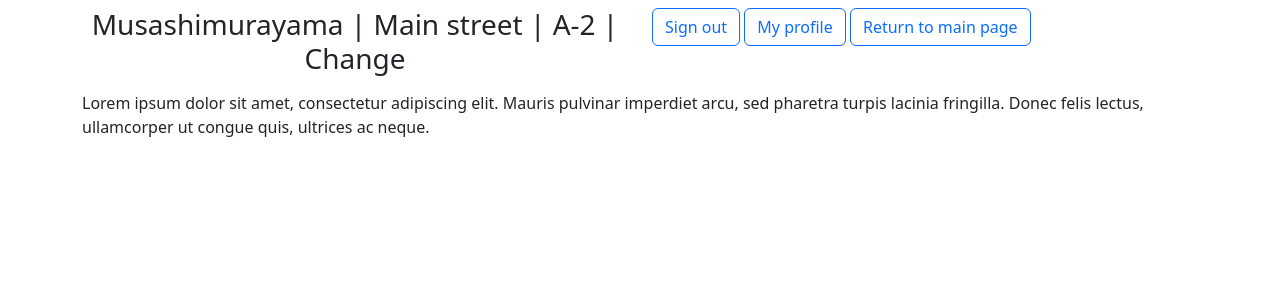
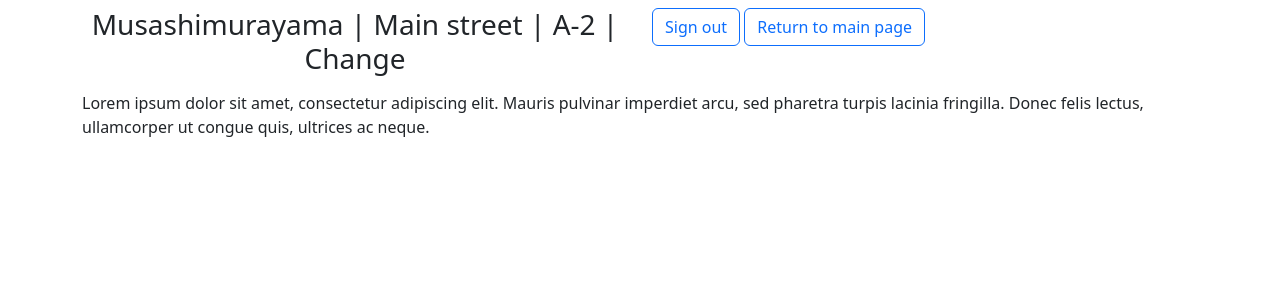
Before and after one commit to lukaskierzek/road-signs-maintenance, a Django app: page /road-signs-repair/task/2 in a window 1280 px wide. Shown: the top 300 px of the page. Run offline with Django 4.2, Linux system fonts and the light colour scheme; a user stored in the database is signed in; data comes from the database, SQL or seed files in the repository.

Commit message:
Delete "My profile" link

```diff
--- a/road_signs_repair/templates/road_signs_repair/region_detail.html
+++ b/road_signs_repair/templates/road_signs_repair/region_detail.html
@@ -10,7 +10,6 @@
 
 {% block navigation_bar %}
   <a class="btn btn-outline-primary" href="{% url 'logout' %}?next={% url 'login' %}" role="button">Sign out</a>
-  <a class="btn btn-outline-primary" href="#" role="button">My profile</a>
   <a class="btn btn-outline-primary" href="{% url 'road_signs_repair:road_signs_for_repair' %}" role="button">Return to main page</a>
 {% endblock %}
 
--- a/road_signs_repair/templates/road_signs_repair/road_signs_for_repair_detail.html
+++ b/road_signs_repair/templates/road_signs_repair/road_signs_for_repair_detail.html
@@ -10,7 +10,6 @@
 
 {% block navigation_bar %}
   <a class="btn btn-outline-primary" href="{% url 'logout' %}?next={% url 'login' %}" role="button">Sign out</a>
-  <a class="btn btn-outline-primary" href="#" role="button">My profile</a>
   <a class="btn btn-outline-primary" href="{% url 'road_signs_repair:road_signs_for_repair' %}" role="button">Return to main page</a>
 {% endblock %}
 
```
